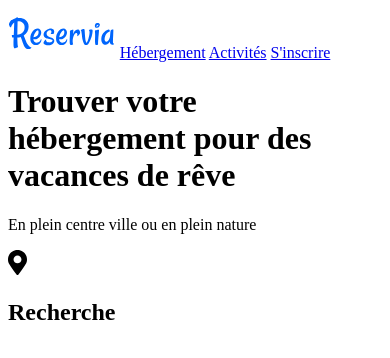
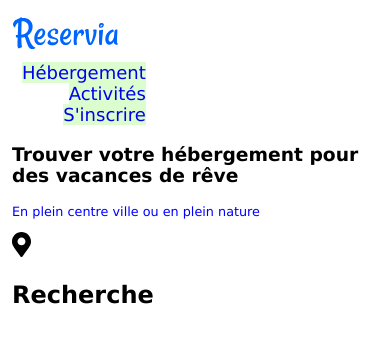
Before and after one commit to webservicesfrance/P2_shehzad_qaiser, a plain HTML site: page index.html in a window 390 px wide. Drawn offline with Linux system fonts and the light colour scheme.

Commit message:
Mise en place et Test des div du header

```diff
--- a/index.html
+++ b/index.html
@@ -8,21 +8,26 @@
     <link rel="stylesheet" href="style.css" />
   </head>
   <body>
-    <div id="page">
+    <div id="bloc_page">
       <header>
-        <div id="titre">
+        <div id="entete">
+          <div id="logo_reservia">
             <img
               id="logo"
               src="images/logo/Reservia.svg"
               alt="logo"
               height="50"
             />
-          <a id="lienm" href="#marseille">Hébergement</a>
-          <a id="liena" href="#activite">Activités</a>
-          <a id="liens" href="#">S'inscrire</a>
           </div>
-
-        <h1>Trouver votre hébergement pour des vacances de rêve</h1>
+          <nav id="menu">
+            <ul id="puce">
+              <li><a id="lienm" href="#marseille">Hébergement</a></li>
+              <li><a id="liena" href="#activite">Activités</a></li>
+              <li><a id="liens" href="#">S'inscrire</a></li>
+            </ul>
+          </nav>
+        </div>
+        <h3>Trouver votre hébergement pour des vacances de rêve</h3>
         <p>En plein centre ville ou en plein nature</p>
 
         <div id="recherche">
--- a/style.css
+++ b/style.css
@@ -0,0 +1,80 @@
+body {
+  font-family: Verdana, Geneva, Tahoma, sans-serif;
+}
+
+#bloc_page {
+  width: auto;
+  margin: 4px;
+}
+
+/* Menu avec display flex*/
+#entete,
+#puce {
+  display: flex;
+  flex-direction: row;
+  justify-content: space-between;
+  align-items: flex-end;
+}
+
+li {
+  list-style: none; /*suprime les puces rond */
+}
+
+#lienm,
+#liena,
+#liens {
+  background-color: rgb(220, 253, 205);
+  font-size: large;
+  text-decoration-line: none;
+  margin: 0 10px; /* test espacement entre les menus*/
+}
+
+#lienm:hover,
+#lienm:hover,
+#liena:hover,
+#liens:hover {
+  border-top: 2px solid rgb(143, 143, 143);
+}
+
+/*Traitement de l'espace du logo*/
+#logo {
+  margin-right: 50%;
+}
+
+/*Media queries pour les tablettes*/
+@media all and (max-width: 1024px) {
+  p {
+    color: rgb(255, 0, 0);
+    font-size: 0.9em;
+  }
+  #puce {
+    display: flex;
+    flex-wrap: wrap;
+    flex-direction: row;
+  }
+}
+
+/*Media queries pour les Mobiles ip 980px android 800px , ecrire @media all and (max-device-width: 980px) , 480px represente le peripherique mobile*/
+
+@media all and (max-width: 580px) /* pour voir l'effet sur le pc on est obloger d'ecrire Max-width:580px */ {
+  #entete {
+    display: flex;
+    flex-direction: column;
+    flex-wrap: wrap-reverse;
+  }
+  p {
+    color: blue;
+    font-size: 0.8em;
+  }
+  #puce {
+    display: flex;
+    margin: 0;
+    flex-direction: column;
+  }
+  ul {
+    padding: 0;
+  }
+  #logo {
+    margin: 0;
+  }
+}
```
Also changed, not shown: Desktop - 1 - Decoupage.png (deleted), Travail du J1.txt (deleted), Travail effectue aujourd hui.txt (added), 1 other file. Lines whose indentation alone changed are shown as unchanged.
